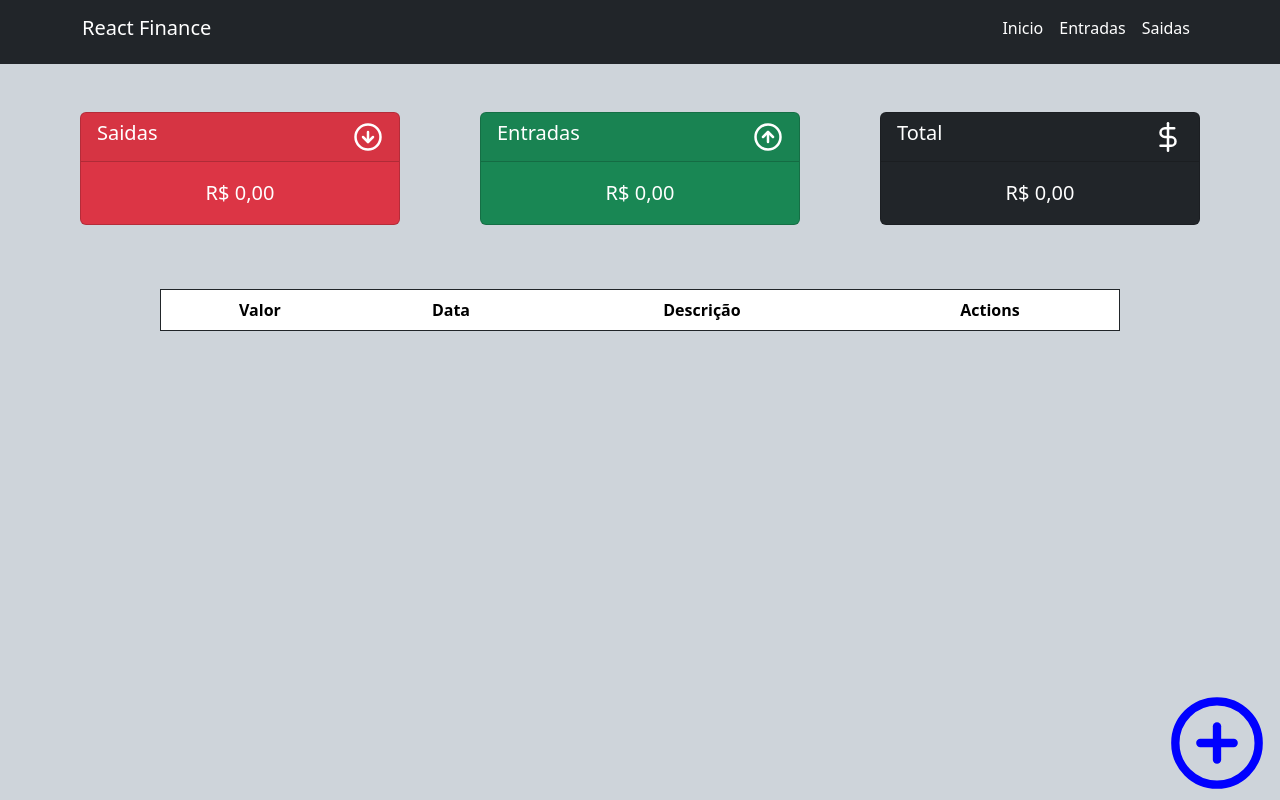
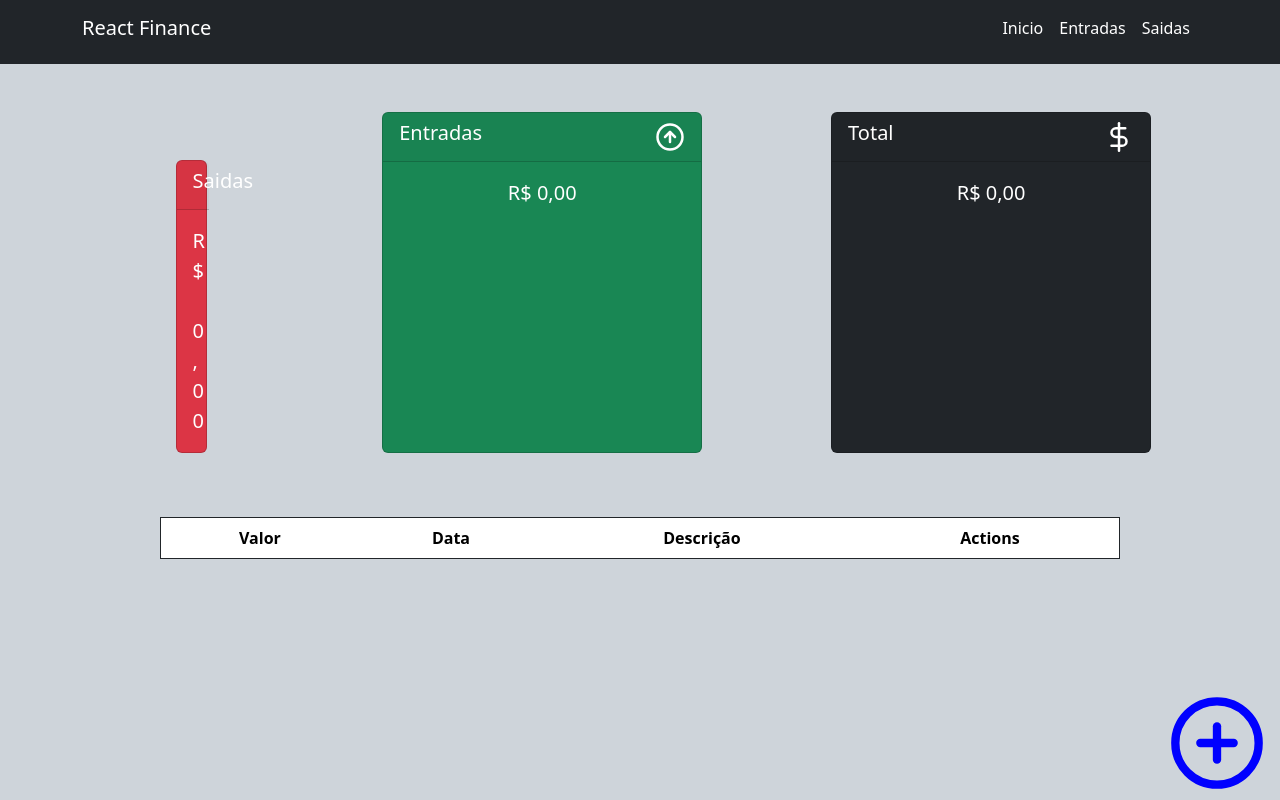
Before and after one commit to joaov1ct0r/react-finance, a React (Vite) app: page / in a window 1280 px wide. Built offline with nearby package versions, Linux system fonts and the light colour scheme.

Commit message:
refactor: cardNegative

```diff
--- a/src/components/CardNegative.tsx
+++ b/src/components/CardNegative.tsx
@@ -14,6 +14,7 @@ export default function CardNegative(): JSX.Element {
   }, 0);
 
   return (
+    <div className="d-flex justify-content-evenly mt-5">
       <div className="card w-25 bg-danger text-center">
         <div className="card-header d-flex justify-content-between align-items-center">
           <h5 className="card-title text-white">Saidas</h5>
@@ -30,5 +31,6 @@ export default function CardNegative(): JSX.Element {
           </p>
         </div>
       </div>
+    </div>
   );
 }
```
Lines whose indentation alone changed are shown as unchanged.
